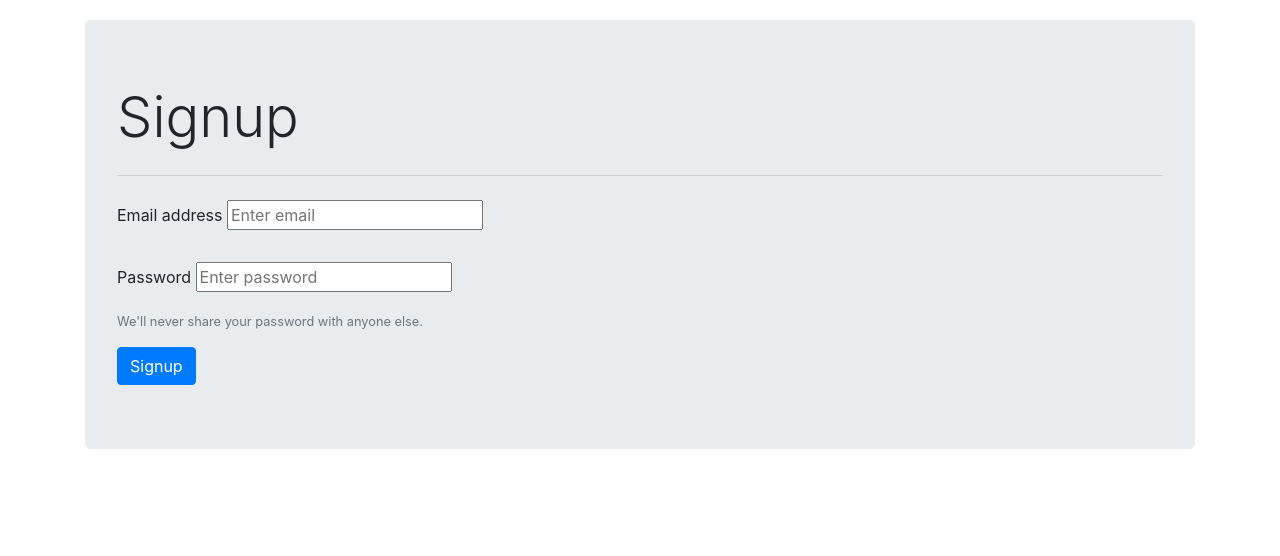
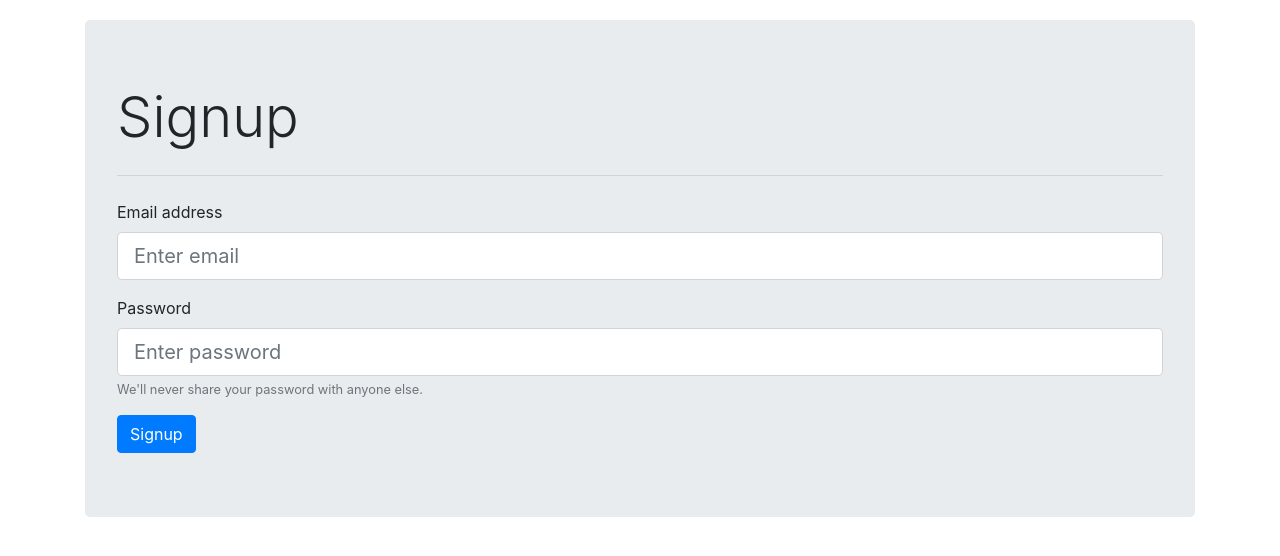
Before and after one commit to jun971006/portfolio_project, a Flask app: page /signup in a window 1280 px wide. Shown: the part 136-692 px from the top of the page. Run offline with Flask 2, Linux system fonts and the light colour scheme; parts of the project's set-up code (start-up, migrations or seed data) failed here and were passed over; some libraries are stand-ins or nearby versions.

Commit message:
form size in login.html and signup.html modified

```diff
--- a/view/templates/login.html
+++ b/view/templates/login.html
@@ -11,7 +11,7 @@
 			</div>
 			<div class="form-group">
 				<label for="InputPW">Password</label>
-				<input type="password" name="userPassword" class="form-group" id="InputPW" placeholder="Enter password">
+				<input type="password" name="userPassword" class="form-control form-control-lg" id="InputPW" placeholder="Enter password">
 			</div>
 			<button type="submit" class="btn btn-primary">Login</button>
 		</form>
--- a/view/templates/readMore.html
+++ b/view/templates/readMore.html
@@ -3,7 +3,7 @@
 {% with more=port %}
 <div class="jumbotron text-center" style ="margin-bottom:0">
 	<h1> {{more.portTitle}} </h1>
-	<h5> {{more.portDate}} </h5>
+	<h5> |{{more.portDate}} </h5>
 </div>
 <div class ="container-fluid">
 	<div class = "row center-block">
--- a/view/templates/removemodal.html
+++ b/view/templates/removemodal.html
@@ -14,13 +14,13 @@ remove
         </button>
       </div>
       <div class="modal-body">
-        You can't resotre the post after remove it.
+        You can't restore the post after remove it.
       </div>
       <div class="modal-footer">
         <button type="button" class="btn btn-dark" data-dismiss="modal">Close</button>
         <form action="/port/remove" method="POST">
           <input type="hidden" name="obj_id" value="{{port._id}}">
-          <button type="submit" class="btn btn-danger">remove</button>
+          <button type="submit" class="btn btn-danger">Remove</button>
         </form>
       </div>
     </div>
--- a/view/templates/signup.html
+++ b/view/templates/signup.html
@@ -7,11 +7,11 @@
 		<form action="/signup" method="POST">
 			<div class="form-group">
 				<label for="InputEmail">Email address</label>
-				<input type="email" name="userEmail" class="form-group" id="InputEmail" placeholder="Enter email">
+				<input type="email" name="userEmail" class="form-control form-control-lg" id="InputEmail" placeholder="Enter email">
 			</div>
 			<div class="form-group">
 				<label for="InputPW">Password</label>
-				<input type="password" name="userPassword" class="form-group" aria-describedby="passwordHelp" id="InputPW" placeholder="Enter password">
+				<input type="password" name="userPassword" class="form-control form-control-lg" aria-describedby="passwordHelp" id="InputPW" placeholder="Enter password">
 				<small id="passwordHelp" class="form-text text-muted">We'll never share your password with anyone else.</small>
 			</div>
 			<button type="submit" class="btn btn-primary">Signup</button>
```
